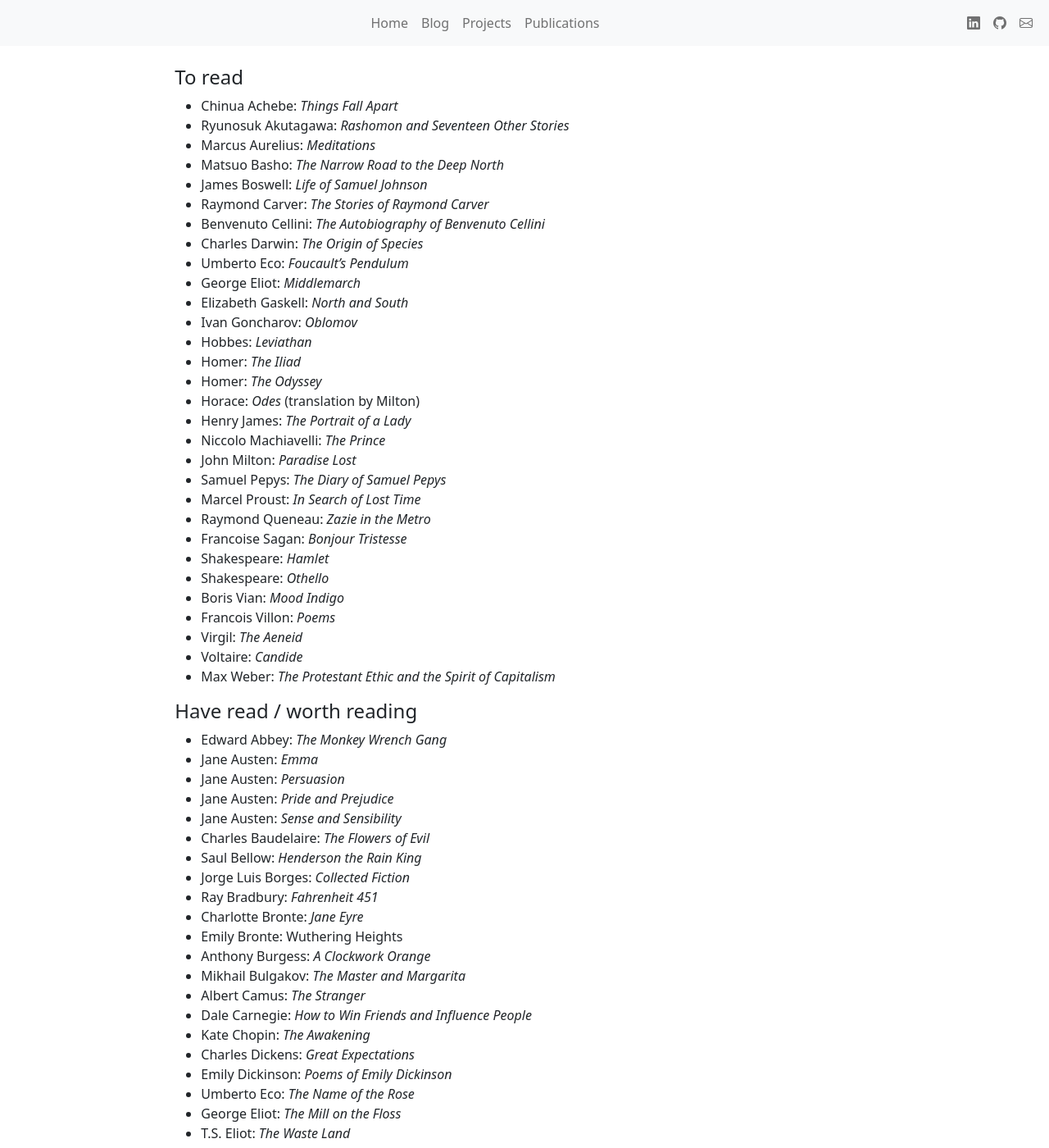
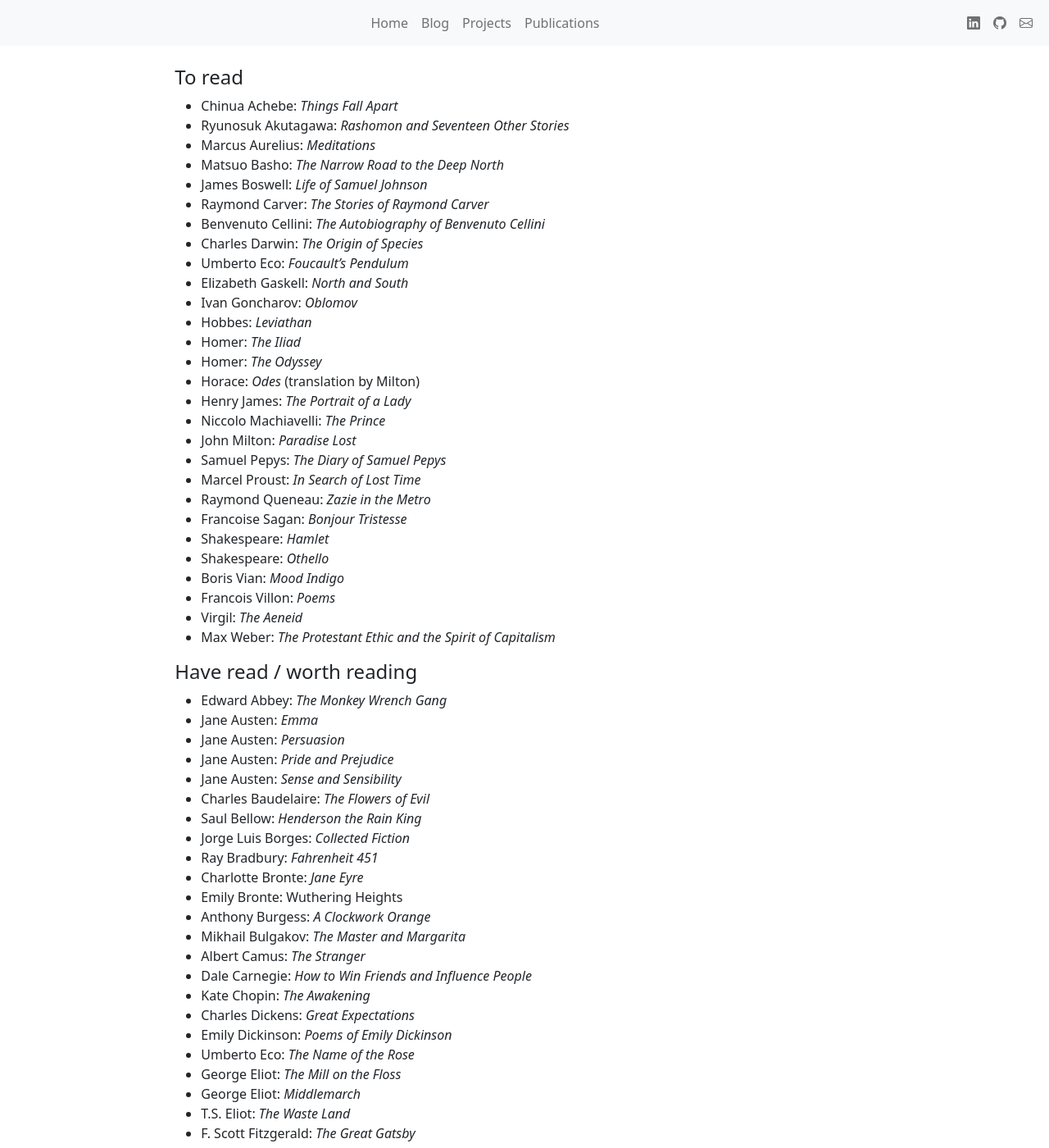
Before and after one commit to minorg/minorgordon.net, a Jekyll site: the page built from great-books.md, in a window 1280 px wide and 1400 px high. Shown: the whole window at 82% size. Built offline with Jekyll 4.4.1, drawn with Linux system fonts in a browser that asks for light colours; nearby versions of some CDN libraries; part of the change alters nothing that is shown.

Commit message:
fix great books

```diff
--- a/great-books.md
+++ b/great-books.md
@@ -5,120 +5,120 @@ title: Great books
 
 #### To read
 
-* Chinua Achebe: _Things Fall Apart_
-* Ryunosuk Akutagawa: _Rashomon and Seventeen Other Stories_
-* Marcus Aurelius: _Meditations_
-* Matsuo Basho: _The Narrow Road to the Deep North_
-* James Boswell: _Life of Samuel Johnson_
-* Raymond Carver: _The Stories of Raymond Carver_
-* Benvenuto Cellini: _The Autobiography of Benvenuto Cellini_
-* Charles Darwin: _The Origin of Species_
-* Umberto Eco: _Foucault's Pendulum_
-* George Eliot: _Middlemarch_
-* Elizabeth Gaskell: _North and South_
-* Ivan Goncharov: _Oblomov_
-* Hobbes: _Leviathan_
-* Homer: _The Iliad_
-* Homer: _The Odyssey_
-* Horace: _Odes_ (translation by Milton)
-* Henry James: _The Portrait of a Lady_
-* Niccolo Machiavelli: _The Prince_
-* John Milton: _Paradise Lost_
-* Samuel Pepys: _The Diary of Samuel Pepys_
-* Marcel Proust: _In Search of Lost Time_
-* Raymond Queneau: _Zazie in the Metro_
-* Francoise Sagan: _Bonjour Tristesse_
-* Shakespeare: _Hamlet_
-* Shakespeare: _Othello_
-* Boris Vian: _Mood Indigo_
-* Francois Villon: _Poems_
-* Virgil: _The Aeneid_
-* Voltaire: _Candide_
-* Max Weber: _The Protestant Ethic and the Spirit of Capitalism_
+- Chinua Achebe: _Things Fall Apart_
+- Ryunosuk Akutagawa: _Rashomon and Seventeen Other Stories_
+- Marcus Aurelius: _Meditations_
+- Matsuo Basho: _The Narrow Road to the Deep North_
+- James Boswell: _Life of Samuel Johnson_
+- Raymond Carver: _The Stories of Raymond Carver_
+- Benvenuto Cellini: _The Autobiography of Benvenuto Cellini_
+- Charles Darwin: _The Origin of Species_
+- Umberto Eco: _Foucault's Pendulum_
+- Elizabeth Gaskell: _North and South_
+- Ivan Goncharov: _Oblomov_
+- Hobbes: _Leviathan_
+- Homer: _The Iliad_
+- Homer: _The Odyssey_
+- Horace: _Odes_ (translation by Milton)
+- Henry James: _The Portrait of a Lady_
+- Niccolo Machiavelli: _The Prince_
+- John Milton: _Paradise Lost_
+- Samuel Pepys: _The Diary of Samuel Pepys_
+- Marcel Proust: _In Search of Lost Time_
+- Raymond Queneau: _Zazie in the Metro_
+- Francoise Sagan: _Bonjour Tristesse_
+- Shakespeare: _Hamlet_
+- Shakespeare: _Othello_
+- Boris Vian: _Mood Indigo_
+- Francois Villon: _Poems_
+- Virgil: _The Aeneid_
+- Max Weber: _The Protestant Ethic and the Spirit of Capitalism_
 
 #### Have read / worth reading
 
-* Edward Abbey: _The Monkey Wrench Gang_
-* Jane Austen: _Emma_
-* Jane Austen: _Persuasion_
-* Jane Austen: _Pride and Prejudice_
-* Jane Austen: _Sense and Sensibility_
-* Charles Baudelaire: _The Flowers of Evil_
-* Saul Bellow: _Henderson the Rain King_
-* Jorge Luis Borges: _Collected Fiction_
-* Ray Bradbury: _Fahrenheit 451_
-* Charlotte Bronte: _Jane Eyre_
-* Emily Bronte: Wuthering Heights
-* Anthony Burgess: _A Clockwork Orange_
-* Mikhail Bulgakov: _The Master and Margarita_
-* Albert Camus: _The Stranger_
-* Dale Carnegie: _How to Win Friends and Influence People_
-* Kate Chopin: _The Awakening_
-* Charles Dickens: _Great Expectations_
-* Emily Dickinson: _Poems of Emily Dickinson_
-* Umberto Eco: _The Name of the Rose_
-* George Eliot: _The Mill on the Floss_
-* T.S. Eliot: _The Waste Land_
-* F. Scott Fitzgerald: _The Great Gatsby_
-* E.M. Forster: _A Room with a View_
-* John Fowles: _The Magus_
-* Benjamin Franklin: _Autobiography_
-* Johann Wolfgang von Goethe: _Faust_
-* Knut Hamsun: _Hunger_
-* Nathaniel Hawthorne: _The Scarlet Letter_
-* Robert Heinlein: _Stranger in a Strange Land_
-* Ernest Hemingway: _The Old Man and the Sea_
-* Frank Herbert: _Dune_
-* Hermann Hesse: _Demian_
-* Hermann Hesse: _Siddhartha_
-* Aldous Huxley: _Brave New World_
-* Franz Kafka: _The Metamorphosis_
-* Jack Keroauc: _On the Road_
-* Milan Kundera: _The Unbearable Lightness of Being_
-* D.H. Lawrence: _Lady Chatterley's Lover_
-* Harper Lee: _To Kill a Mockingbird_
-* Lois Lowry: _The Giver_
-* Gabriel Garcia Marquez: _Love in the Time of Cholera_
-* Gabriel Garcia Marquez: _One Hundred Years of Solitude_
-* Armistead Maupin: _Tales of the City_
-* Daphne du Maurier: _Rebecca_
-* Vladimir Nabokov: _Lolita_
-* Soseki Natsume: _Kokoro_
-* Friedrich Nietzsche: _Thus Spake Zarathustra_
-* Tim O'Brien: _The Things They Carried_
-* Flannery O'Connor: _Wise Blood_
-* George Orwell: _Animal Farm_
-* George Orwell: _Nineteen Eighty Four_
-* Alan Paton: _Cry, the Beloved Country_
-* Sylvia Plath: _The Bell Jar_
-* Plato: _Apology_
-* Plato: _The Republic_
-* Edgar Allen Poe: _The Complete Tales and Poems_
-* Thomas Pynchon: _The Crying of Lot 49_
-* Eric Maria Remarque: _All Quiet on the Western Front_
-* Rainer Maria Rilke: _The Duino Elegies_
-* Arthur Rimbaud: _A Season in Hell_
-* Jean Rhys: _Wide Sargasso Sea_
-* Edmond Rostand: _Cyrano de Bergerac_
-* Antoine de Saint-Exupery: _The Little Prince_
-* Walter Scott: _Ivanhoe_
-* Shakespeare: _Romeo and Juliet_
-* Robert Louis Stevenson: _Treasure Island_
-* Hunter S. Thompson: _Fear and Loathing in Las Vegas_
-* J.R.R. Tolkien: _The Lord of the Rings_
-* J.R.R. Tolkien: _The Hobbit_
-* Leo Tolstoy: _The Death of Ivan Ilyich_
-* Kurt Vonnegut: _Slaughterhouse-Five_
-* David Foster Wallace: _Infinite Jest_
-* Edith Wharton: _The Age of Innocence_
-* E.B. White: _Charlotte's Web_
-* Walt Whitman: _Leaves of Grass_
-* Jeanette Winterson: _Oranges are Not the Only Fruit_
+- Edward Abbey: _The Monkey Wrench Gang_
+- Jane Austen: _Emma_
+- Jane Austen: _Persuasion_
+- Jane Austen: _Pride and Prejudice_
+- Jane Austen: _Sense and Sensibility_
+- Charles Baudelaire: _The Flowers of Evil_
+- Saul Bellow: _Henderson the Rain King_
+- Jorge Luis Borges: _Collected Fiction_
+- Ray Bradbury: _Fahrenheit 451_
+- Charlotte Bronte: _Jane Eyre_
+- Emily Bronte: Wuthering Heights
+- Anthony Burgess: _A Clockwork Orange_
+- Mikhail Bulgakov: _The Master and Margarita_
+- Albert Camus: _The Stranger_
+- Dale Carnegie: _How to Win Friends and Influence People_
+- Kate Chopin: _The Awakening_
+- Charles Dickens: _Great Expectations_
+- Emily Dickinson: _Poems of Emily Dickinson_
+- Umberto Eco: _The Name of the Rose_
+- George Eliot: _The Mill on the Floss_
+- George Eliot: _Middlemarch_
+- T.S. Eliot: _The Waste Land_
+- F. Scott Fitzgerald: _The Great Gatsby_
+- E.M. Forster: _A Room with a View_
+- John Fowles: _The Magus_
+- Benjamin Franklin: _Autobiography_
+- Johann Wolfgang von Goethe: _Faust_
+- Knut Hamsun: _Hunger_
+- Nathaniel Hawthorne: _The Scarlet Letter_
+- Robert Heinlein: _Stranger in a Strange Land_
+- Ernest Hemingway: _The Old Man and the Sea_
+- Frank Herbert: _Dune_
+- Hermann Hesse: _Demian_
+- Hermann Hesse: _Siddhartha_
+- Aldous Huxley: _Brave New World_
+- Franz Kafka: _The Metamorphosis_
+- Jack Keroauc: _On the Road_
+- Milan Kundera: _The Unbearable Lightness of Being_
+- D.H. Lawrence: _Lady Chatterley's Lover_
+- Harper Lee: _To Kill a Mockingbird_
+- Lois Lowry: _The Giver_
+- Gabriel Garcia Marquez: _Love in the Time of Cholera_
+- Gabriel Garcia Marquez: _One Hundred Years of Solitude_
+- Armistead Maupin: _Tales of the City_
+- Daphne du Maurier: _Rebecca_
+- Vladimir Nabokov: _Lolita_
+- Soseki Natsume: _Kokoro_
+- Friedrich Nietzsche: _Thus Spake Zarathustra_
+- Tim O'Brien: _The Things They Carried_
+- Flannery O'Connor: _Wise Blood_
+- George Orwell: _Animal Farm_
+- George Orwell: _Nineteen Eighty Four_
+- Alan Paton: _Cry, the Beloved Country_
+- Sylvia Plath: _The Bell Jar_
+- Plato: _Apology_
+- Plato: _The Republic_
+- Edgar Allen Poe: _The Complete Tales and Poems_
+- Thomas Pynchon: _The Crying of Lot 49_
+- Eric Maria Remarque: _All Quiet on the Western Front_
+- Rainer Maria Rilke: _The Duino Elegies_
+- Arthur Rimbaud: _A Season in Hell_
+- Jean Rhys: _Wide Sargasso Sea_
+- Edmond Rostand: _Cyrano de Bergerac_
+- Antoine de Saint-Exupery: _The Little Prince_
+- Walter Scott: _Ivanhoe_
+- Shakespeare: _Romeo and Juliet_
+- Robert Louis Stevenson: _Treasure Island_
+- Hunter S. Thompson: _Fear and Loathing in Las Vegas_
+- J.R.R. Tolkien: _The Lord of the Rings_
+- J.R.R. Tolkien: _The Hobbit_
+- Leo Tolstoy: _The Death of Ivan Ilyich_
+- Kurt Vonnegut: _Slaughterhouse-Five_
+- David Foster Wallace: _Infinite Jest_
+- Voltaire: _Candide_
+- Edith Wharton: _The Age of Innocence_
+- E.B. White: _Charlotte's Web_
+- Walt Whitman: _Leaves of Grass_
+- Jeanette Winterson: _Oranges are Not the Only Fruit_
 
 #### Have read / not worth reading
 
-* Fyodor Dostoevsky: _Notes from the Underground_
-* Herman Melville: _Moby Dick_
-* J.D. Salinger: _The Catcher in the Rye_
-* Bram Stoker: _Dracula_
-* John Kennedy Toole: _A Confederacy of Dunces_
+- Fyodor Dostoevsky: _Notes from the Underground_
+- Herman Melville: _Moby Dick_
+- J.D. Salinger: _The Catcher in the Rye_
+- Bram Stoker: _Dracula_
+- John Kennedy Toole: _A Confederacy of Dunces_
```
